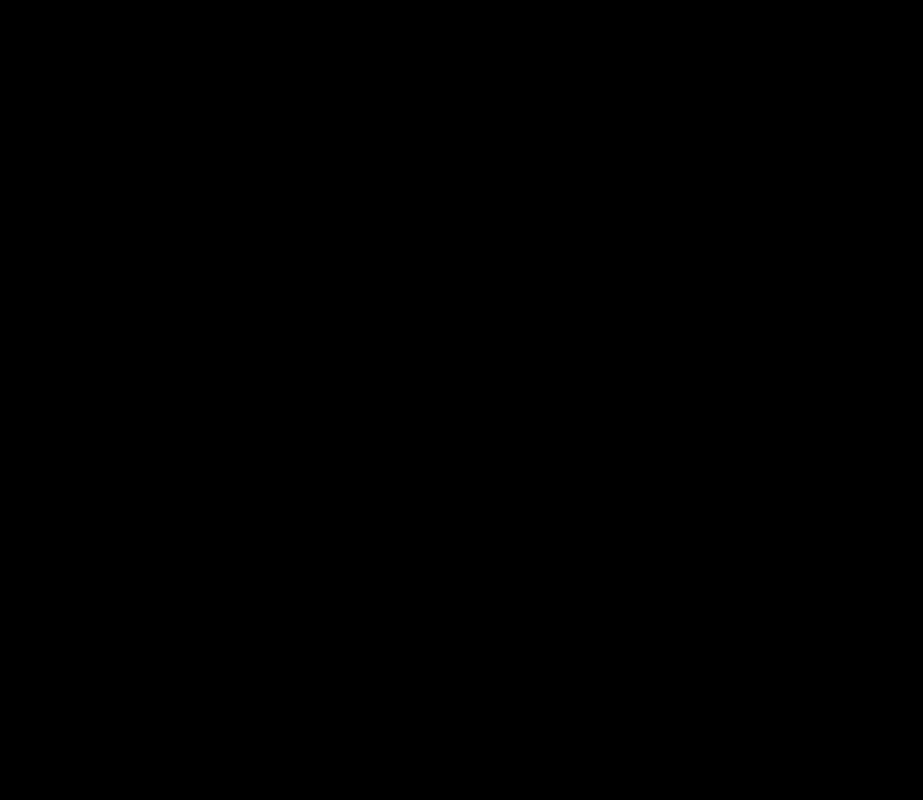
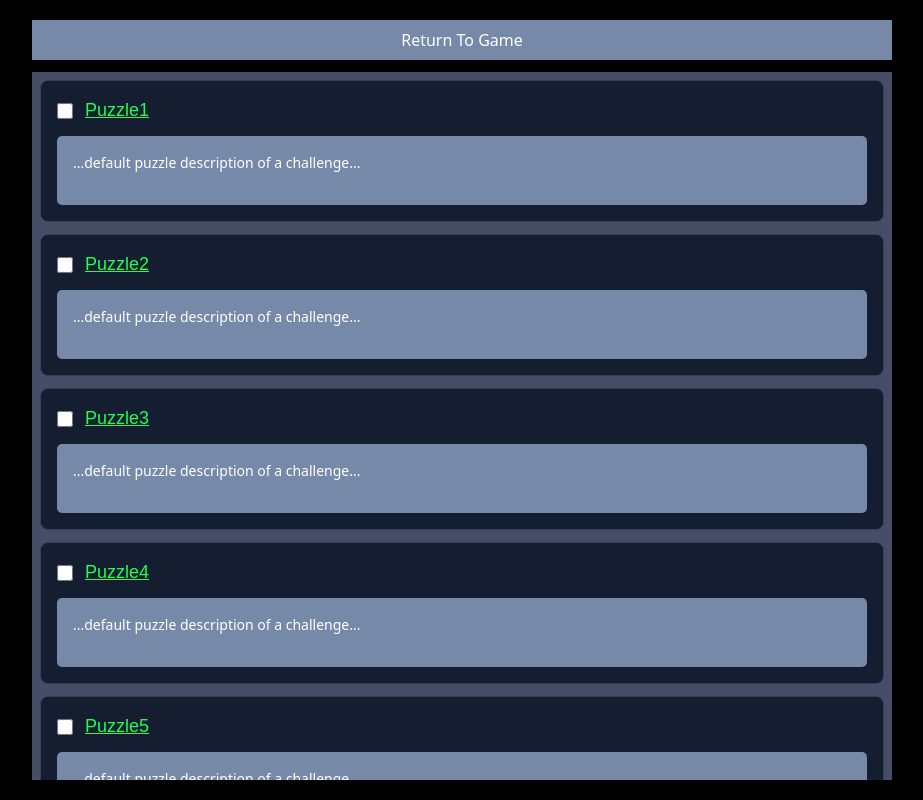
Before and after one commit to Derek9745/SecureScape, a React (Vite) app: page /CheckList in a window 1280 px wide. Before the commit this address had no page. Shown: the whole page, without its empty margins (178-1101 px from the left). Built offline with nearby package versions, Linux system fonts and the light colour scheme.

Commit message:
challenges list added

```diff
--- a/src/App.css
+++ b/src/App.css
@@ -82,14 +82,14 @@
 }
 
 .upperMenuBar{
-position: absolute;
+  position: absolute;
   top: 0px;
   left: 0px;
   z-index: 10;
 
   padding: 0px;
   background: rgba(20, 20, 30, 0.85);
-  color: white;
+  color: rgb(26, 216, 42);
   border-bottom: 1px solid #444;
   border-radius: 0px;
 
--- a/src/App.jsx
+++ b/src/App.jsx
@@ -1,10 +1,17 @@
-import { useState } from 'react'
+
 import './App.css'
 import UserProfile from './UserProfile'
-import Email_phishing from './email_phishing'
-import { useEffect, useRef } from 'react'
+import CheckList from './CheckList'
+import { useEffect, useRef,useState} from 'react'
 import { useNavigate } from 'react-router-dom'
 import * as THREE from 'three'
+import Email_phishing from './email_phishing'
+import "bootstrap/dist/css/bootstrap.min.css";
+
+
+
+
+
 
 export default function App() {
   const mountRef = useRef(null)
@@ -66,10 +73,10 @@
       material.dispose()
       renderer.dispose()
     }
-  }, []) // Empty dependency array is correct
+  }, [])
 
 
-  // Changed height to 100vh to accurately span the full viewport height
+
   return (
   <div className="app">
     <div
@@ -85,8 +92,8 @@
         <button class = "menuButton"><div>LeaderBoard</div></button>
         <button class = "menuButton"><div>Save</div></button>
         <button class = "menuButton"><div>Load </div></button>
-        <button class = "menuButton"><div>Challenges Completed List</div></button>
-        <button class = "menuButton" onClick={() => navigate('/email_phishing')}><div>Email Phishing</div></button>
+        <button class = "menuButton" onClick= {()=> navigate('/Checklist')}><div>Challenges Completed List</div></button>
+         <button class = "menuButton" onClick={() => navigate('/email_phishing')}><div>Email Phishing</div></button>
         </div>
     </div>
 
--- /dev/null
+++ b/src/CheckList.css
@@ -0,0 +1,104 @@
+
+.viewWrapper {
+  display: flex;
+  flex-direction: column;
+  height: 100vh;
+  box-sizing: border-box;
+  padding: 20px;
+  max-width: 900px;
+  margin: 0 auto;
+}
+
+.returnButton {
+  width: 100%;
+  margin-bottom: 12px;
+  flex-shrink: 0;
+}
+
+
+.puzzleListContainer {
+  display: flex;
+  flex-direction: column;
+  gap: 12px;
+
+  flex-grow: 1;
+  overflow-y: auto;
+
+  padding: 8px;
+  background-color: #464d66;
+  ;
+}
+
+
+.puzzleHeaderRow {
+  display: flex;
+  justify-content: space-between;
+  align-items: center;
+  width: 100%;
+}
+
+.puzzleItem {
+  display: flex;
+  flex-direction: column;
+  gap: 12px;
+  align-items: flex-start;
+  padding: 16px;
+  background: #151e30;
+  border: 1px solid #344158;
+  border-radius: 8px;
+}
+
+.puzzleItem:hover {
+  background-color: #2c354a;
+  border-color: #62fc33;
+}
+
+.puzzleLabel {
+  display: flex;
+  align-items: center;
+  gap: 12px;
+  font-family: sans-serif;
+  font-size: 18px;
+  text-decoration: underline;
+  color: #1dff52;
+  cursor: pointer;
+}
+
+.puzzleLabel input[type="checkbox"] {
+  width: 16px;
+  height: 16px;
+  cursor: pointer;
+  accent-color: #29ff29;
+}
+
+.menuButton {
+  padding: 8px 16px;
+  background-color: #7689a8;
+  color: white;
+  border: none;
+  cursor: pointer;
+  transition: all 0.3s ease;
+}
+
+.puzzleDescription {
+  box-sizing: border-box;
+  color: white;
+  background-color: #7689a8;
+  width: 100%;
+  padding: 16px;
+  border-radius: 5px;
+  font-size: 14px;
+}
+
+
+.puzzleListContainer::-webkit-scrollbar {
+  width: 8px;
+}
+.puzzleListContainer::-webkit-scrollbar-track {
+  background: #151e30;
+  border-radius: 4px;
+}
+.puzzleListContainer::-webkit-scrollbar-thumb {
+  background: #344158;
+  border-radius: 4px;
+}
--- /dev/null
+++ b/src/CheckList.jsx
@@ -0,0 +1,59 @@
+import { useNavigate } from 'react-router-dom';
+import { useState } from 'react';
+import './CheckList.css';
+
+const ChallengesList = [
+  { id: '1', label: 'Puzzle1' },
+  { id: '2', label: 'Puzzle2' },
+  { id: '3', label: 'Puzzle3' },
+  { id: '4', label: 'Puzzle4' },
+  { id: '5', label: 'Puzzle5' }
+];
+
+
+
+function CheckList() {
+  const navigate = useNavigate();
+  const [checkedItems, setCheckedItems] = useState(
+    { 1: false,
+      2: false,
+      3: false,
+      4: false,
+      5: false }
+    );
+
+  const togglePuzzleSelection = (id) => {
+    setCheckedItems((prev) => ({ ...prev, [id]: !prev[id] }));
+  };
+
+  return (
+    <div className="viewWrapper">
+      <button className="returnButton menuButton" onClick={() => navigate('/')}>
+        Return To Game
+      </button>
+
+      <div className="puzzleListContainer">
+        {ChallengesList.map((puzzle) => {
+          const isChecked = checkedItems[puzzle.id] || false;
+          return (
+            <div key={puzzle.id} className="puzzleItem">
+              <div className="puzzleHeaderRow">
+                <div className="puzzleLabel">
+                  <input type="checkbox" checked={isChecked} readOnly />
+                  <span>{puzzle.label}</span>
+                </div>
+
+              </div>
+              <div className="puzzleDescription">
+                <p>...default puzzle description of a challenge...</p>
+              </div>
+            </div>
+          );
+        })}
+      </div>
+
+    </div>
+  );
+}
+
+export default CheckList;
--- a/src/UserProfile.css
+++ b/src/UserProfile.css
@@ -1,9 +1,11 @@
 .profilePage {
   position: fixed;
+  height: 100vh;
+  display: flex;
+  flex-direction: column;
   inset: 0;
   z-index: 1000;
-  min-height: 100vh;
-  overflow-y: auto;
+  overflow: hidden;
   background: #0b1020;
   color: #ffffff;
   font-family: Arial, sans-serif;
@@ -17,8 +19,9 @@
   display: flex;
   align-items: center;
   justify-content: space-between;
-  padding: 20px 40px;
+  padding: 16px 40px;
   border-bottom: 1px solid #253047;
+  flex-shrink: 0;
 }
 
 .profileHeader h1 {
@@ -29,12 +32,18 @@
 
 .profileButton {
   padding: 12px 18px;
-  background: #00ff88;
-  color: #0b1020;
+  background:#344158;
+  color: white;
   border: none;
   border-radius: 6px;
   cursor: pointer;
+  transition: all 0.3s ease;
 }
+.profileButton:hover {
+  background-color: #19dc20;
+  transform: scale(1.05);
+}
+
 
 .profileContent {
   max-width: 900px;
@@ -66,13 +75,13 @@
   display: flex;
   align-items: center;
   justify-content: center;
-  width: 75px;
-  height: 75px;
+  width: 64px;
+  height: 64px;
   margin: 0 auto 15px;
   border-radius: 50%;
   background: #00ff88;
   color: #0b1020;
-  font-size: 30px;
+  font-size: 24px;
   font-weight: bold;
 }
 
--- a/src/main.jsx
+++ b/src/main.jsx
@@ -7,6 +7,7 @@
 import UserProfile from './UserProfile.jsx'
 import Email_phishing from './email_phishing.jsx'
 import 'bootstrap/dist/css/bootstrap.min.css'
+import CheckList from './CheckList';
 
 createRoot(document.getElementById('root')).render(
   <StrictMode>
@@ -15,6 +16,7 @@
         <Route path="/" element={<App />} />
         <Route path="/profile" element={<UserProfile />} />
         <Route path="/email_phishing" element={<Email_phishing />} />
+        <Route path="/CheckList" element={<CheckList/>} />
       </Routes>
     </BrowserRouter>
   </StrictMode>,
```
Also changed, not shown: 1 other file (tests, documents, lock files or other folders).
